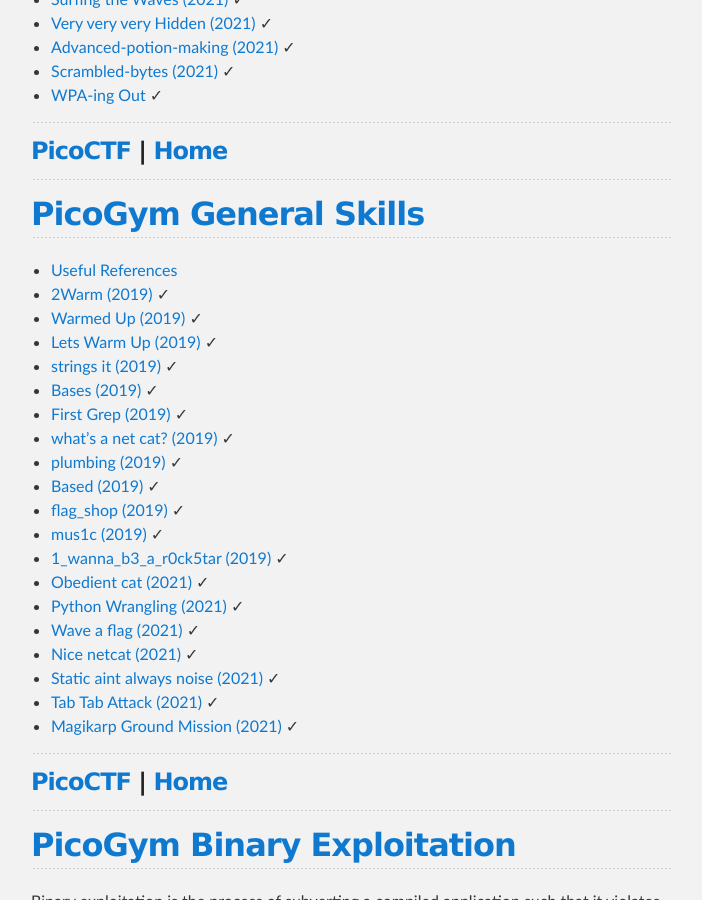
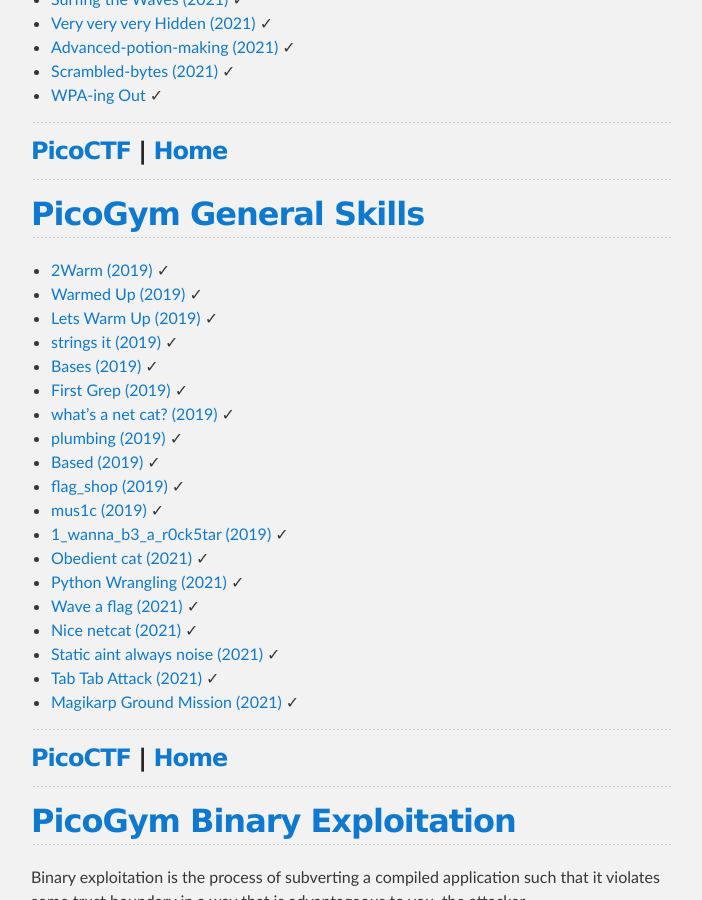
Before and after one commit to djm89uk/djm89uk.github.io, a Jekyll site: the page built from picoctf.md, in a window 1280 px wide and 900 px high, scrolled down 4972 px. Shown: the whole window, without its empty margins (289-991 px from the left). Built offline with Jekyll 4.4.1, drawn with Linux system fonts in a browser that asks for light colours; our own code applies the rules of GitHub Pages for plain Markdown files.

Commit message:
Update picoctf.md

```diff
--- a/picoctf.md
+++ b/picoctf.md
@@ -210,26 +210,25 @@ Reverse engineering entails taking a software system and analyzing it to trace i
 ---
 ## [PicoGym General Skills](./picogym_gs.md)
 
-- [Useful References](./picogym_gs.md#useful-references)
-- [2Warm (2019)](./picogym_gs.md#two-warm) ✓
-- [Warmed Up (2019)](./picogym_gs.md#warmed-up) ✓
-- [Lets Warm Up (2019)](./picogym_gs.md#lets-warm-up) ✓
-- [strings it (2019)](./picogym_gs.md#strings-it) ✓
-- [Bases (2019)](./picogym_gs.md#bases) ✓
-- [First Grep (2019)](./picogym_gs.md#first-grep) ✓
-- [what's a net cat? (2019)](./picogym_gs.md#whats-a-net-cat) ✓
-- [plumbing (2019)](./picogym_gs.md#plumbing) ✓
-- [Based (2019)](./picogym_gs.md#based) ✓
-- [flag_shop (2019)](./picogym_gs.md#flag-shop) ✓
-- [mus1c (2019)](./picogym_gs.md#mus1c) ✓
-- [1_wanna_b3_a_r0ck5tar (2019)](./picogym_gs.md#i-wanna-b3-a-r0ck5tar) ✓
-- [Obedient cat (2021)](./picogym_gs.md#obedient-cat) ✓
-- [Python Wrangling (2021)](./picogym_gs.md#python-wrangling) ✓
-- [Wave a flag (2021)](./picogym_gs.md#wave-a-flag) ✓
-- [Nice netcat (2021)](./picogym_gs.md#nice-netcat) ✓
-- [Static aint always noise (2021)](./picogym_gs.md#static-aint-always-noise) ✓
-- [Tab Tab Attack (2021)](./picogym_gs.md#tab-tab-attack) ✓
-- [Magikarp Ground Mission (2021)](./picogym_gs.md#magikarp-ground-mission) ✓
+- [2Warm (2019)](./picogym_gs#two-warm) ✓
+- [Warmed Up (2019)](./picogym_gs#warmed-up) ✓
+- [Lets Warm Up (2019)](./picogym_gs#lets-warm-up) ✓
+- [strings it (2019)](./picogym_gs#strings-it) ✓
+- [Bases (2019)](./picogym_gs#bases) ✓
+- [First Grep (2019)](./picogym_gs#first-grep) ✓
+- [what's a net cat? (2019)](./picogym_gs#whats-a-net-cat) ✓
+- [plumbing (2019)](./picogym_gs#plumbing) ✓
+- [Based (2019)](./picogym_gs#based) ✓
+- [flag_shop (2019)](./picogym_gs#flag-shop) ✓
+- [mus1c (2019)](./picogym_gs#mus1c) ✓
+- [1_wanna_b3_a_r0ck5tar (2019)](./picogym_gs#i-wanna-b3-a-r0ck5tar) ✓
+- [Obedient cat (2021)](./picogym_gs#obedient-cat) ✓
+- [Python Wrangling (2021)](./picogym_gs#python-wrangling) ✓
+- [Wave a flag (2021)](./picogym_gs#wave-a-flag) ✓
+- [Nice netcat (2021)](./picogym_gs#nice-netcat) ✓
+- [Static aint always noise (2021)](./picogym_gs#static-aint-always-noise) ✓
+- [Tab Tab Attack (2021)](./picogym_gs#tab-tab-attack) ✓
+- [Magikarp Ground Mission (2021)](./picogym_gs#magikarp-ground-mission) ✓
 
 ---
 
```
